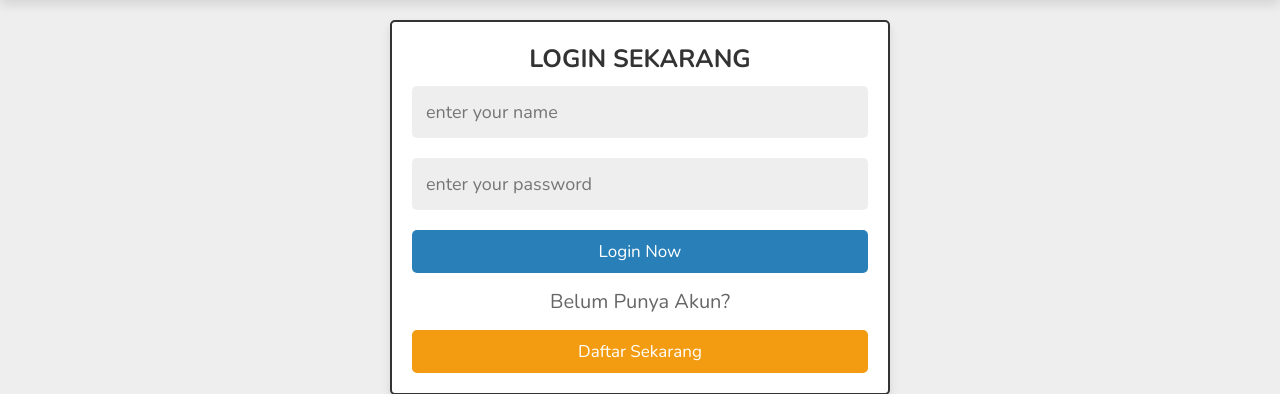
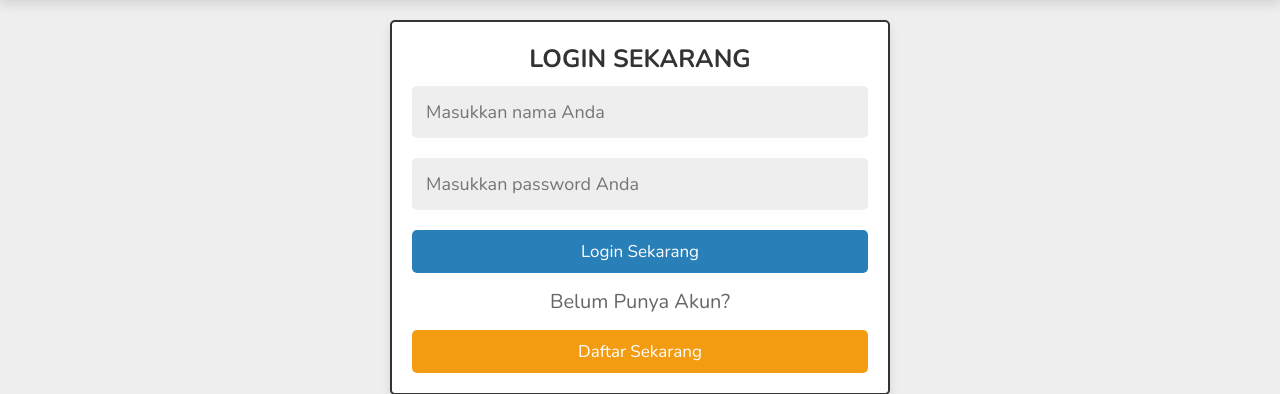
Before and after one commit to NaufalAnantaSE/Merantijaya, a PHP site: page /user_login.php in a window 1280 px wide. Shown: the part 74-468 px from the top of the page. Run offline with PHP 8.4, Linux system fonts and the light colour scheme; tables that the repository leaves empty hold one stand-in row (values such as "Sample post"); some libraries are stand-ins or nearby versions.

Commit message:
Update user_login.php

```diff
--- a/user_login.php
+++ b/user_login.php
@@ -14,9 +14,7 @@ if (isset($_POST['submit'])) {
 
    if (isset($_POST['name']) && isset($_POST['pass'])) {
       $name = $_POST['name'];
-      $name = filter_var($name, FILTER_SANITIZE_STRING);
-      $pass = sha1($_POST['pass']);
-      $pass = filter_var($pass, FILTER_SANITIZE_STRING);
+      $pass = sha1($_POST['pass']); // Gunakan hashing yang lebih kuat seperti bcrypt
 
       // Cek pengguna di tabel users
       $select_user = $conn->prepare("SELECT * FROM `users` WHERE name = ? AND password = ?");
@@ -29,10 +27,6 @@ if (isset($_POST['submit'])) {
          header('location:page.php?mod=home');
          exit;
       } else  {
-         $name = $_POST['name'];
-         $name = filter_var($name, FILTER_SANITIZE_STRING);
-         $pass = sha1($_POST['pass']);
-         $pass = filter_var($pass, FILTER_SANITIZE_STRING);
          // Cek admin di tabel admins
          $select_admin = $conn->prepare("SELECT * FROM `admins` WHERE name = ? AND password = ?");
          $select_admin->execute([$name, $pass]);
@@ -43,11 +37,11 @@ if (isset($_POST['submit'])) {
             header('location:?mod=homeadmin');
             exit;
          } else {
-            $message[] = 'username atau password salah';
+            $message[] = 'Username atau password salah';
          }
       }
    } else {
-      $message[] = 'mohon lengkapi data';
+      $message[] = 'Mohon lengkapi data';
    }
 }
 
@@ -62,7 +56,7 @@ if (isset($_POST['submit'])) {
    <meta name="viewport" content="width=device-width, initial-scale=1.0">
    <title>Login</title>
 
-   <link rel="icon" type="image/jpg" href="images\favicon.jpg">
+   <link rel="icon" type="image/jpg" href="images/favicon.jpg">
 
    <!-- font awesome cdn link  -->
    <link rel="stylesheet" href="https://cdnjs.cloudflare.com/ajax/libs/font-awesome/6.1.1/css/all.min.css">
@@ -80,11 +74,9 @@ if (isset($_POST['submit'])) {
 
       <form action="" method="post">
          <h3>Login Sekarang</h3>
-         <input type="text" name="name" required placeholder="enter your name" maxlength="50" class="box"
-            oninput="this.value = this.value.replace(/\s/g, '')">
-         <input type="password" name="pass" required placeholder="enter your password" maxlength="20" class="box"
-            oninput="this.value = this.value.replace(/\s/g, '')">
-         <input type="submit" value="login now" class="btn" name="submit">
+         <input type="text" name="name" required placeholder="Masukkan nama Anda" maxlength="50" class="box">
+         <input type="password" name="pass" required placeholder="Masukkan password Anda" maxlength="20" class="box">
+         <input type="submit" value="Login Sekarang" class="btn" name="submit">
          <p>Belum Punya Akun?</p>
          <a href="user_register.php" class="option-btn">Daftar Sekarang</a>
       </form>
```
